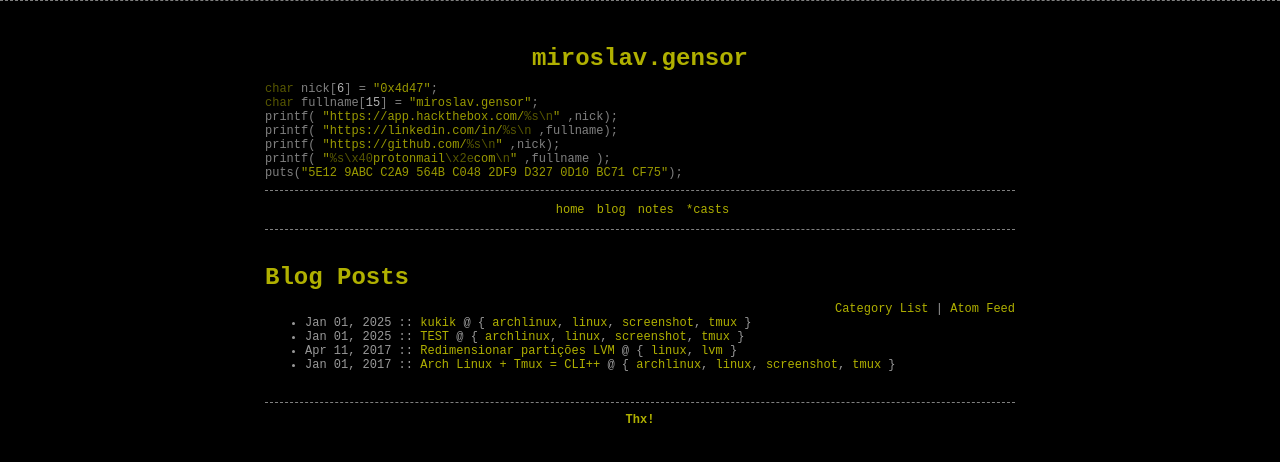
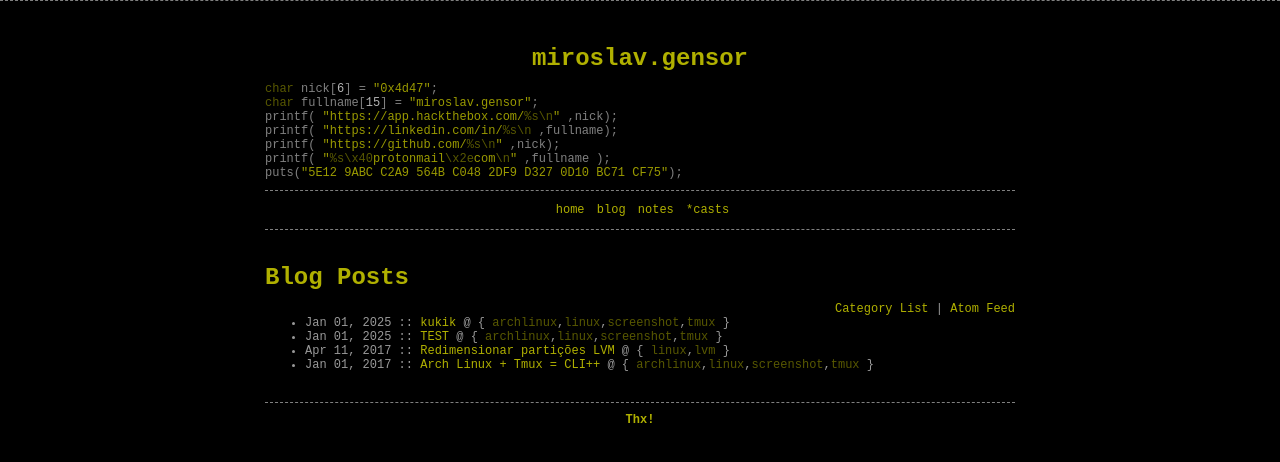
Before and after one commit to 0x00mg/0x00mg.github.io, a Jekyll site: the page built from blog.md, in a window 1280 px wide. Shown: the top 462 px of the page. Built offline with Jekyll 4.4.1, drawn with Linux system fonts in a browser that asks for light colours.

Commit message:
Update blog.md

```diff
--- a/blog.md
+++ b/blog.md
@@ -4,26 +4,9 @@
 permalink: /blog/
 ---
 
-<ul class="posts">
-    {% for post in site.categories.blog %}
-        <li>
-            <span class="post-date">{{ post.date | date: "%b %d, %Y" }}</span>
-            ::
-            <a class="post-link" href="{{ site.baseurl }}{{ post.url }}">{{ post.title }}</a>
-            @ {
-            {% assign tag = post.tags | sort %}
-            {% if tag %}
-              {% for t in tag %}
-                <span><a href="{{ site.baseurl }}/category/?c={{ t | slugify }}">{{ t }}</a>{% if forloop.last != true %},{% endif %}</span>
-              {% endfor %}
-            {% endif %}
-            {% assign tag = nil %}
-            }
-        </li>
-    {% endfor %}
-</ul>
 
-<!--
+
+
 <ul class="posts">
     {% for post in site.categories.blog %}
         <li>
@@ -38,4 +21,3 @@
         </li>
     {% endfor %}
 </ul>
--->
```
